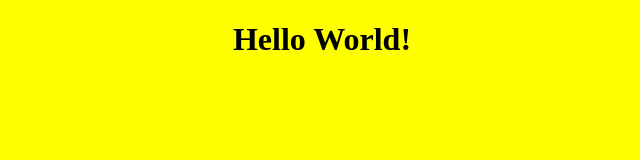
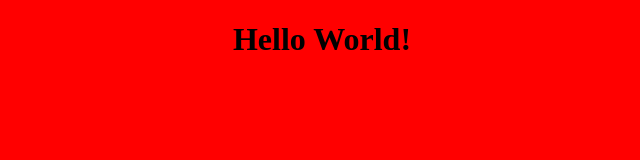
Before and after one commit to YevheniiLichman/study-JS0, a plain HTML site: page main.html in a window 1280 px wide. Shown: the whole page, without its empty margins (318-958 px from the left). Drawn offline with Linux system fonts and the light colour scheme.

Commit message:
i changed yell to red

```diff
--- a/style.css
+++ b/style.css
@@ -1,4 +1,4 @@
 body{
-    background: Yellow;
+    background: red;
     text-align: center;
 }
```
